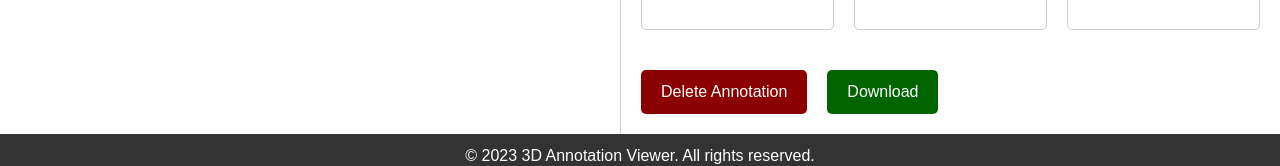
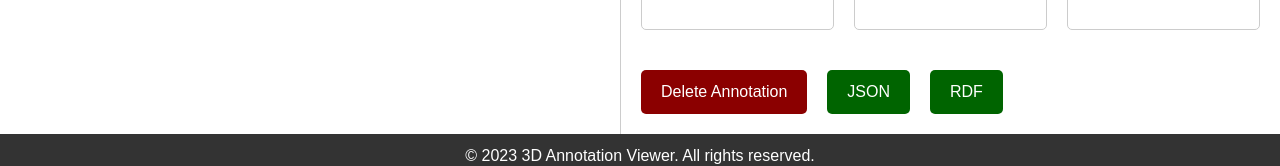
Before and after one commit to junjun7613/3D-annotation-viewer, a Next.js app: page / in a window 1280 px wide. Shown: the part 622-788 px from the top of the page. Built offline with nearby package versions, Linux system fonts and the light colour scheme; no server answers; the database is empty.

Commit message:
editting RDF download

```diff
--- a/src/app/page.tsx
+++ b/src/app/page.tsx
@@ -251,6 +251,23 @@ const Home: NextPage = () => {
         element.download = `${id}.json`;
         document.body.appendChild(element); // Required for this to work in FireFox
         element.click();
+      } else {
+        console.warn('No such document!');
+      }
+    };
+    if (infoPanelContent?.id) {
+      download();
+    }
+  };
+
+  const downloadRDF = (id: string) => {
+    // idのdocをfirebaseデータベースから取得
+    const docRef = doc(db, 'annotations', id);
+    const download = async () => {
+      const docSnap = await getDoc(docRef);
+      if (docSnap.exists()) {
+        const data = docSnap.data();
+        console.log(data);
       } else {
         console.warn('No such document!');
       }
@@ -841,7 +858,23 @@ const Home: NextPage = () => {
                   fontSize: '16px',
                 }}
               >
-                Download
+                JSON
+              </button>
+              <button
+                onClick={() => infoPanelContent?.id && downloadRDF(infoPanelContent.id)}
+                style={{
+                  marginTop: '40px',
+                  marginLeft: '20px',
+                  padding: '10px 20px',
+                  backgroundColor: '#006400',
+                  color: 'white',
+                  border: 'none',
+                  borderRadius: '5px',
+                  cursor: 'pointer',
+                  fontSize: '16px',
+                }}
+              >
+                RDF
               </button>
             </div>
           </div>
```
